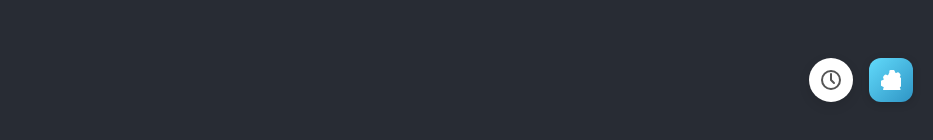
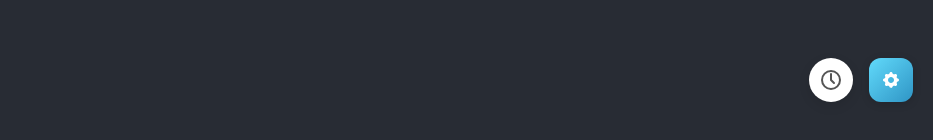
Before and after one commit to vinke29/todo, a React (Create React App) app: page / in a window 1280 px wide. Shown: the part 678-818 px from the top of the page, without its empty margins (347-1280 px from the left). Built offline with nearby package versions, Linux system fonts and the light colour scheme.

Commit message:
Improve settings icon with a cleaner, more recognizable gear design

```diff
--- a/src/App.tsx
+++ b/src/App.tsx
@@ -1892,8 +1892,7 @@ function App() {
         title="Settings"
       >
         <svg width="20" height="20" viewBox="0 0 20 20" fill="none" xmlns="http://www.w3.org/2000/svg">
-          <path d="M10 13a3 3 0 100-6 3 3 0 000 6z" fill="currentColor"/>
-          <path fillRule="evenodd" clipRule="evenodd" d="M8.34 2.55l-1.2 2.4a.5.5 0 01-.67.23l-1.04-.47a1.5 1.5 0 00-1.5.15 7.5 7.5 0 00-1.57 1.57 1.5 1.5 0 00-.15 1.5l.47 1.04a.5.5 0 01-.23.67l-2.4 1.2a1.5 1.5 0 00-.82 1.34v2.24a1.5 1.5 0 00.82 1.34l2.4 1.2a.5.5 0 01.23.67l-.47 1.04a1.5 1.5 0 00.15 1.5 7.5 7.5 0 001.57 1.57 1.5 1.5 0 001.5.15l1.04-.47a.5.5 0 01.67.23l1.2 2.4a1.5 1.5 0 001.34.82h2.24a1.5 1.5 0 001.34-.82l1.2-2.4a.5.5 0 01.67-.23l1.04.47a1.5 1.5 0 001.5-.15 7.5 7.5 0 001.57-1.57 1.5 1.5 0 00.15-1.5l-.47-1.04a.5.5 0 01.23-.67l2.4-1.2a1.5 1.5 0 00.82-1.34V9.93a1.5 1.5 0 00-.82-1.34l-2.4-1.2a.5.5 0 01-.23-.67l.47-1.04a1.5 1.5 0 00-.15-1.5 7.5 7.5 0 00-1.57-1.57 1.5 1.5 0 00-1.5-.15l-1.04.47a.5.5 0 01-.67-.23l-1.2-2.4A1.5 1.5 0 0011.93 0H9.68a1.5 1.5 0 00-1.34.82z" fill="currentColor"/>
+          <path fillRule="evenodd" clipRule="evenodd" d="M11.4892 3.17094C11.1102 1.60969 8.8898 1.60969 8.51078 3.17094C8.26594 4.17949 7.17543 4.65811 6.22876 4.13176C4.85044 3.33851 3.33851 4.85044 4.13176 6.22876C4.65811 7.17543 4.17949 8.26594 3.17094 8.51078C1.60969 8.8898 1.60969 11.1102 3.17094 11.4892C4.17949 11.7341 4.65811 12.8246 4.13176 13.7712C3.33851 15.1496 4.85044 16.6615 6.22876 15.8682C7.17543 15.3419 8.26594 15.8205 8.51078 16.8291C8.8898 18.3903 11.1102 18.3903 11.4892 16.8291C11.7341 15.8205 12.8246 15.3419 13.7712 15.8682C15.1496 16.6615 16.6615 15.1496 15.8682 13.7712C15.3419 12.8246 15.8205 11.7341 16.8291 11.4892C18.3903 11.1102 18.3903 8.8898 16.8291 8.51078C15.8205 8.26594 15.3419 7.17543 15.8682 6.22876C16.6615 4.85044 15.1496 3.33851 13.7712 4.13176C12.8246 4.65811 11.7341 4.17949 11.4892 3.17094ZM10 13C11.6569 13 13 11.6569 13 10C13 8.34315 11.6569 7 10 7C8.34315 7 7 8.34315 7 10C7 11.6569 8.34315 13 10 13Z" fill="currentColor"/>
         </svg>
       </button>
 
```
